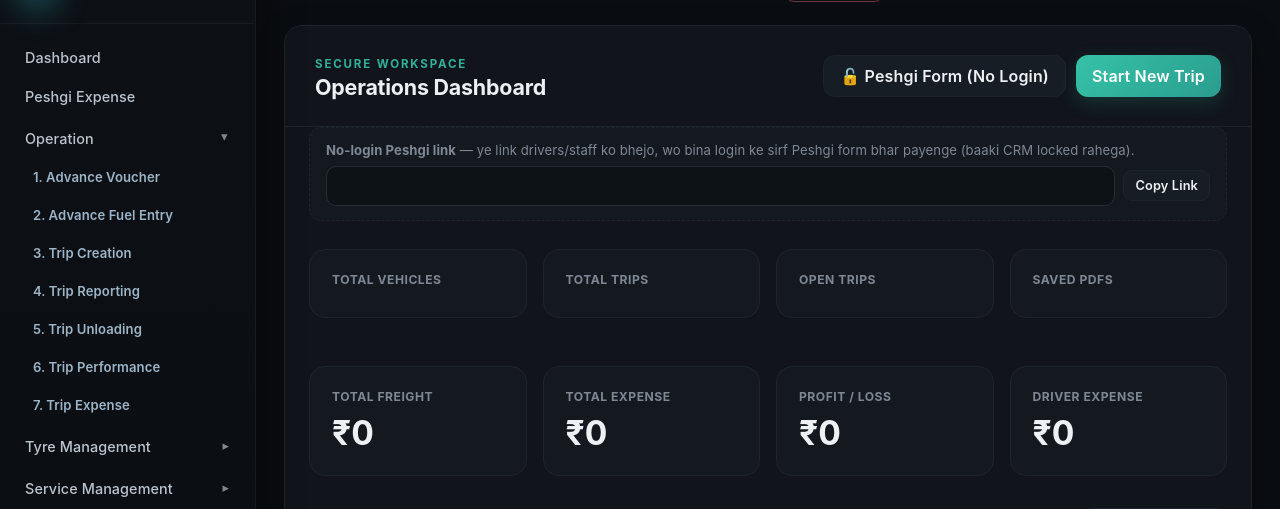
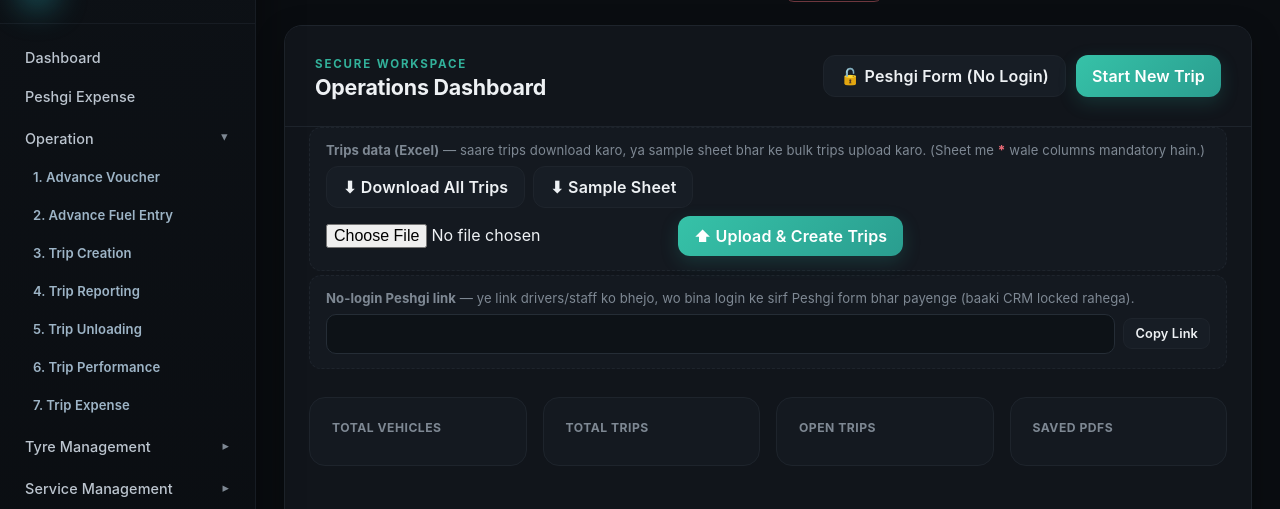
Before and after one commit to hars277/logistics-crm, a Flask app: template templates/dashboard.html in a window 1280 px wide. Shown: the part 75-584 px from the top of the page. Run offline with Flask 3, Linux system fonts and the light colour scheme; the template is opened without the code that fills it, so the values that code supplies are empty; some libraries are stand-ins or nearby versions.

Commit message:
Dashboard: export all trips + sample sheet + bulk trip import (Excel, mandatory columns marked)

```diff
--- a/app.py
+++ b/app.py
@@ -118,6 +118,48 @@ PUMP_SEED = [
 
 # FTL options shared by the voucher form and the Add Vehicle popup.
 FTL_TYPES = ["32 FEET SXL", "32 FEET MXL", "20 FEET", "22 FEET", "24 FEET", "40 FEET", "CONTAINER", "OPEN BODY"]
+
+# Flat spreadsheet schema for trip export / sample / import. (name, mandatory, step-column)
+TRIP_SHEET_COLS = [
+    ("vehicle_no", True, "voucher_json"),
+    ("tp_no", False, None),
+    ("status", False, None),
+    ("voucher_date", False, "voucher_json"),
+    ("voucher_time", False, "voucher_json"),
+    ("vendor_name", False, "voucher_json"),
+    ("ftl_type", False, "voucher_json"),
+    ("fuel_type", False, "voucher_json"),
+    ("driver_name", False, "voucher_json"),
+    ("driver_mobile", False, "voucher_json"),
+    ("assoc_company", False, "voucher_json"),
+    ("route", False, "voucher_json"),
+    ("route_distance", False, "voucher_json"),
+    ("payable_advance", False, "voucher_json"),
+    ("paid_advance", False, "voucher_json"),
+    ("total_advance", False, "voucher_json"),
+    ("amount_paid_by", False, "voucher_json"),
+    ("payment_account", False, "voucher_json"),
+    ("loading_date", False, "trip_creation_json"),
+    ("reporting_date", False, "trip_creation_json"),
+    ("consignor", False, "trip_creation_json"),
+    ("consignee", False, "trip_creation_json"),
+    ("rate", False, "trip_creation_json"),
+    ("weight", False, "trip_creation_json"),
+    ("packet", False, "trip_creation_json"),
+    ("basic_freight", False, "trip_creation_json"),
+    ("total_freight", False, "trip_creation_json"),
+    ("unloading_date", False, "unloading_json"),
+    ("driver_expense", False, "expense_json"),
+    ("total_tp_expense", False, "expense_json"),
+    ("from_place", False, "peshgi_json"),
+    ("to_place", False, "peshgi_json"),
+    ("labour", False, "peshgi_json"),
+    ("roti", False, "peshgi_json"),
+    ("babu", False, "peshgi_json"),
+    ("hold", False, "peshgi_json"),
+    ("total_peshgi", False, "peshgi_json"),
+    ("remarks", False, "voucher_json"),
+]
 
 # Driver names transcribed from the existing Ajay Transport Google Form (bulk-import helper).
 AJAY_DRIVER_NAMES = [
@@ -613,6 +655,108 @@ def create_app() -> Flask:
         public_url = url_for("peshgi_public", token=token, _external=True) if token else ""
         return render_template("dashboard.html", counts=counts, recent=recent, public_peshgi_url=public_url)
 
+    @app.route("/export/trips.xlsx")
+    @login_required
+    def export_trips():
+        """Every trip, one row each, all key fields flattened into an Excel sheet."""
+        trips = query_all(
+            """
+            SELECT tp.*, v.vehicle_no AS v_no, d.name AS d_name
+            FROM trip_processes tp
+            LEFT JOIN vehicles v ON v.id = tp.vehicle_id
+            LEFT JOIN divisions d ON d.id = tp.division_id
+            ORDER BY tp.created_at DESC
+            """
+        )
+        headers = [f"{name} *" if mand else name for name, mand, _ in TRIP_SHEET_COLS] + ["division", "created_at"]
+        rows = []
+        for t in trips:
+            merged = merged_trip_data(t)
+            row = []
+            for name, _, _ in TRIP_SHEET_COLS:
+                if name == "tp_no":
+                    row.append(t.get("tp_no", ""))
+                elif name == "status":
+                    row.append(t.get("status", ""))
+                elif name == "vehicle_no":
+                    row.append(t.get("v_no") or merged.get("vehicle_no", ""))
+                else:
+                    row.append(merged.get(name, ""))
+            row += [t.get("d_name", ""), (t.get("created_at") or "")[:19].replace("T", " ")]
+            rows.append(row)
+        return _xlsx_response("all_trips", headers, rows, mandatory_count=sum(1 for _, m, _ in TRIP_SHEET_COLS if m))
+
+    @app.route("/sample/trips.xlsx")
+    @login_required
+    def sample_trips():
+        """Blank template to fill in and re-upload. Mandatory columns are marked with *."""
+        headers = [f"{name} *" if mand else name for name, mand, _ in TRIP_SHEET_COLS]
+        example = []
+        for name, _, _ in TRIP_SHEET_COLS:
+            example.append({
+                "vehicle_no": "HR55AB1234", "voucher_date": "2026-07-01", "vendor_name": "AJAY TRANSPORT",
+                "ftl_type": "32 FEET MXL", "fuel_type": "DIESEL", "driver_name": "RAMESH KUMAR",
+                "driver_mobile": "9876543210", "route": "DELHI-JAIPUR", "route_distance": "280",
+                "payable_advance": "5000", "paid_advance": "5000", "amount_paid_by": "CASH",
+                "rate": "9000", "weight": "7000", "total_freight": "9000", "total_tp_expense": "6000",
+            }.get(name, ""))
+        return _xlsx_response("sample_trips", headers, [example], mandatory_count=sum(1 for _, m, _ in TRIP_SHEET_COLS if m))
+
+    @app.route("/api/trips/import", methods=["POST"])
+    @login_required
+    @csrf_required
+    def api_trips_import():
+        f = request.files.get("file")
+        if not f:
+            return jsonify({"ok": False, "message": "Upload the filled sheet (CSV/XLSX)."}), 400
+        ext = Path(secure_filename(f.filename or "trips")).suffix.lower()
+        if ext not in [".csv", ".xlsx", ".xlsm"]:
+            return jsonify({"ok": False, "message": "Only CSV or XLSX files are allowed."}), 400
+        raw_rows = parse_vehicle_upload(f, ext)
+        created, errors = 0, []
+        now = datetime.utcnow().isoformat()
+        div_id = session["current_division_id"]
+        for i, raw in enumerate(raw_rows, start=2):
+            try:
+                row = {re.sub(r"[^a-z0-9]+", "_", str(k).strip().lower()).strip("_"): v for k, v in raw.items()}
+                vehicle_no = normalize_vehicle_no(row.get("vehicle_no"))
+                if not vehicle_no:
+                    raise ValueError("vehicle_no missing")
+                vehicle = find_vehicle(vehicle_no)
+                if not vehicle:
+                    vid = execute_returning_id(
+                        """INSERT INTO vehicles(vehicle_no, current_division_id, ftl_type, driver_name, driver_mobile, last_closing_km, opening_km, vehicle_type, created_at, updated_at)
+                        VALUES(?,?,?,?,?,?,?,?,?,?)""",
+                        (vehicle_no, div_id, normalize_text(row.get("ftl_type")), normalize_text(row.get("driver_name")), re.sub(r"[^0-9]", "", normalize_text(row.get("driver_mobile")))[:10], 0, 0, "SELF", now, now),
+                    )
+                    vehicle = query_one("SELECT * FROM vehicles WHERE id=?", (vid,))
+                # Spread the row's values into the matching step JSONs.
+                step_data: Dict[str, Dict[str, Any]] = {}
+                for name, _, col in TRIP_SHEET_COLS:
+                    if not col:
+                        continue
+                    val = normalize_text(row.get(name))
+                    if val != "":
+                        step_data.setdefault(col, {})[name] = val
+                for col in step_data:
+                    step_data[col]["vehicle_no"] = vehicle_no
+                tp_no = normalize_text(row.get("tp_no")) or next_tp_no(row.get("assoc_company"), query_one("SELECT * FROM divisions WHERE id=?", (vehicle["current_division_id"],)))
+                status = normalize_text(row.get("status")) or ("Closed" if step_data.get("expense_json") else "In Progress")
+                current_step = "trip-expense" if step_data.get("expense_json") else "advance-voucher"
+                cols = ["tp_no", "vehicle_id", "division_id", "status", "current_step", "created_by", "created_at", "updated_at"]
+                vals = [tp_no, vehicle["id"], vehicle["current_division_id"], status, current_step, session["user_id"], now, now]
+                for col in ["voucher_json", "trip_creation_json", "unloading_json", "expense_json", "peshgi_json"]:
+                    if step_data.get(col):
+                        cols.append(col)
+                        vals.append(json.dumps(step_data[col]))
+                placeholders = ",".join(["?"] * len(vals))
+                execute(f"INSERT INTO trip_processes({','.join(cols)}) VALUES({placeholders}) ON CONFLICT (tp_no) DO NOTHING", vals)
+                created += 1
+            except Exception as exc:
+                errors.append(f"Row {i}: {exc}")
+        record_audit("TRIPS_IMPORT", "trip_processes", None, {"created": created, "errors": errors[:20]})
+        return jsonify({"ok": True, "created": created, "errors": errors[:20]})
+
     @app.route("/api/dashboard/stats")
     @login_required
     def api_dashboard_stats():
@@ -1554,6 +1698,42 @@ def sanitize_vehicle_payload(payload: Dict[str, Any]) -> Dict[str, Any]:
         "current_division_id": int(payload.get("current_division_id") or session.get("current_division_id") or 1),
         "vehicle_type": normalize_text(payload.get("vehicle_type") or "SELF")[:50],
     }
+
+
+def _xlsx_response(basename: str, headers: List[str], rows: List[List[Any]], mandatory_count: int = 0) -> Response:
+    """Build an .xlsx (openpyxl) with mandatory (*) headers highlighted; CSV fallback."""
+    if openpyxl is not None:
+        from openpyxl.styles import Font, PatternFill, Alignment
+        wb = openpyxl.Workbook()
+        ws = wb.active
+        ws.title = "Trips"
+        ws.append(headers)
+        for idx, h in enumerate(headers, start=1):
+            cell = ws.cell(row=1, column=idx)
+            is_mand = h.rstrip().endswith("*")
+            cell.font = Font(bold=True, color="FFFFFF")
+            cell.fill = PatternFill("solid", fgColor="C0392B" if is_mand else "34495E")
+            cell.alignment = Alignment(horizontal="center")
+        for r in rows:
+            ws.append(["" if v is None else v for v in r])
+        ws.freeze_panes = "A2"
+        for col_cells in ws.columns:
+            width = min(max((len(str(c.value or "")) for c in col_cells), default=10) + 2, 30)
+            ws.column_dimensions[col_cells[0].column_letter].width = width
+        buf = io.BytesIO()
+        wb.save(buf)
+        buf.seek(0)
+        return send_file(
+            buf, mimetype="application/vnd.openxmlformats-officedocument.spreadsheetml.sheet",
+            as_attachment=True, download_name=f"{basename}.xlsx",
+        )
+    # Fallback: CSV
+    out = io.StringIO()
+    w = csv.writer(out)
+    w.writerow(headers)
+    for r in rows:
+        w.writerow(["" if v is None else v for v in r])
+    return Response(out.getvalue(), mimetype="text/csv", headers={"Content-Disposition": f"attachment; filename={basename}.csv"})
 
 
 def sanitize_driver_payload(payload: Dict[str, Any]) -> Dict[str, Any]:
--- a/static/js/dashboard.js
+++ b/static/js/dashboard.js
@@ -123,6 +123,25 @@
     });
   }
 
+  // Bulk trips upload (from the sample sheet).
+  const csrf = document.querySelector('meta[name="csrf-token"]')?.content || '';
+  const tripsForm = document.getElementById('tripsImportForm');
+  if (tripsForm) tripsForm.addEventListener('submit', async (e) => {
+    e.preventDefault();
+    const out = document.getElementById('tripsImportResult');
+    out.textContent = 'Uploading…';
+    try {
+      const res = await fetch('/api/trips/import', {
+        method: 'POST', credentials: 'same-origin',
+        headers: { 'X-CSRF-Token': csrf }, body: new FormData(tripsForm),
+      });
+      const data = await res.json();
+      if (!res.ok || data.ok === false) throw new Error(data.message || 'Import failed');
+      out.textContent = `✅ ${data.created} trips created` + (data.errors && data.errors.length ? ` · Errors: ${data.errors.join(' | ')}` : '');
+      setTimeout(() => window.location.reload(), 1500);
+    } catch (err) { out.textContent = '❌ ' + err.message; }
+  });
+
   // Copy the no-login Peshgi link.
   const copyBtn = document.getElementById('copyPeshgiLink');
   if (copyBtn) copyBtn.addEventListener('click', async () => {
--- a/templates/dashboard.html
+++ b/templates/dashboard.html
@@ -9,6 +9,19 @@
     <div style="display:flex;gap:10px;flex-wrap:wrap">
       <a class="btn secondary" id="openPublicPeshgi" href="{{ public_peshgi_url }}" target="_blank" rel="noopener">🔓 Peshgi Form (No Login)</a>
       <a class="btn primary" href="{{ url_for('operations', step='advance-voucher') }}">Start New Trip</a>
+    </div>
+  </div>
+
+  <div style="margin:0 24px 4px;padding:14px 16px;border:1px dashed var(--line);border-radius:12px;background:var(--panel-2)">
+    <div class="hint" style="margin-bottom:8px"><b>Trips data (Excel)</b> — saare trips download karo, ya sample sheet bhar ke bulk trips upload karo. (Sheet me <span style="color:var(--danger);font-weight:800">*</span> wale columns mandatory hain.)</div>
+    <div style="display:flex;gap:8px;flex-wrap:wrap;align-items:center">
+      <a class="btn secondary" href="{{ url_for('export_trips') }}" download>⬇ Download All Trips</a>
+      <a class="btn secondary" href="{{ url_for('sample_trips') }}" download>⬇ Sample Sheet</a>
+      <form id="tripsImportForm" style="display:flex;gap:8px;align-items:center;flex-wrap:wrap;margin:0">
+        <input type="file" name="file" accept=".csv,.xlsx,.xlsm" required>
+        <button class="btn primary" type="submit">⬆ Upload &amp; Create Trips</button>
+      </form>
+      <span class="hint" id="tripsImportResult"></span>
     </div>
   </div>
 
```
